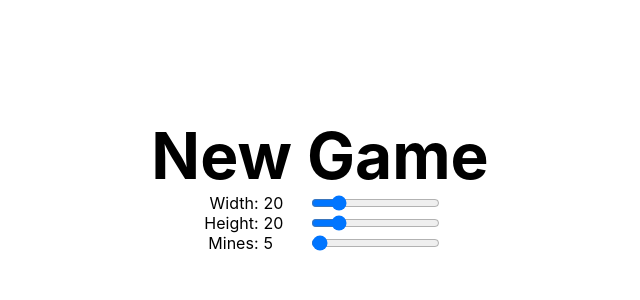
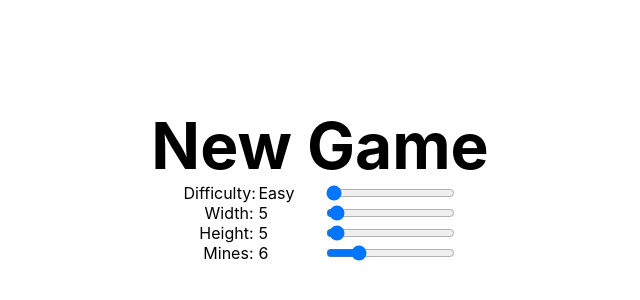
Before and after one commit to wickedjust87/nextjs-react-typescript-minesweeper, a Next.js app: page /new-game in a window 1280 px wide. Shown: the part 214-514 px from the top of the page, without its empty margins (320-960 px from the left). Built offline with nearby package versions, Linux system fonts and the light colour scheme.

Commit message:
adding difficulty text when showing difficulty slider

```diff
--- a/components/Range.tsx
+++ b/components/Range.tsx
@@ -6,18 +6,21 @@ const Range = ({
   constraints,
   id,
   label,
+  onChange,
   value,
-  onChange,
+  valueLabels,
 }: RangeProps) => {
   const onChangeRange = (event: ChangeEvent<HTMLInputElement>) => {
     const value = event.target.value;
     onChange({ [id]: value });
   }
 
+  const valueLabel = valueLabels ? valueLabels[value] : value;
+
   return (
     <div className={styles.container}>
       <label className={styles.label} htmlFor={id}>{label}:</label>
-      <span className={styles.value}>{value}</span>
+      <span className={styles.value}>{valueLabel}</span>
       <input id={id} type="range" min={constraints.Min} max={constraints.Max} onChange={onChangeRange} value={value} />
     </div>
   )
--- a/pages/new-game.tsx
+++ b/pages/new-game.tsx
@@ -2,32 +2,84 @@ import { useCallback, useState } from 'react'
 import type { NextPage } from 'next'
 import Head from 'next/head'
 import styles from '../styles/Home.module.css'
-import { GameConfig, HeightConstraints, MinesConstraints, OptionalGameConfig, WidthConstraints } from './types';
+import {
+  Difficulty,
+  DifficultyConstraints,
+  DifficultyDefaultsEasy,
+  DifficultyDefaultsHard,
+  DifficultyDefaultsMedium,
+  GameConfig,
+  GameDifficulty,
+  HeightConstraints,
+  MinesConstraints,
+  OnChangeCustomSettingsProps,
+  OnChangeDifficultyProps,
+  OptionalGameConfig,
+  OptionalGameDifficulty,
+  WidthConstraints
+} from './types';
 import Range from '../components/Range';
 
-const NewGame: NextPage = () => {
-  const [gameConfig, setGameConfig] = useState<GameConfig>({
-    height: HeightConstraints.Default,
-    mines: MinesConstraints.Default,
-    width: WidthConstraints.Default,
-  });
+const gameDifficultyLabels = {
+  0: 'Easy',
+  1: 'Medium',
+  2: 'Hard',
+  3: 'Custom'
+}
 
-  const MinesConstraintsMax = gameConfig.width * gameConfig.height - 1;
+const getMinesConstraintsMax = (gameConfig: GameConfig) => gameConfig.width * gameConfig.height - 2;
 
-  const onChange = useCallback((valueObject: OptionalGameConfig) => {
+const getDifficultyDefaults = (difficulty: Difficulty | undefined) => {
+  switch (difficulty) {
+    case Difficulty.Easy:
+      return DifficultyDefaultsEasy;
+    case Difficulty.Medium:
+      return DifficultyDefaultsMedium;
+    case Difficulty.Hard:
+      return DifficultyDefaultsHard;
+    default:
+      return null;
+  };
+};
+
+const onChangeDifficulty = ({ setGameConfig, setGameDifficulty }: OnChangeDifficultyProps) => ({ difficulty }: OptionalGameDifficulty) => {
+  const gameConfig = getDifficultyDefaults(difficulty);
+  if (gameConfig) {
+    setGameConfig(gameConfig);
+  }
+
+  if (difficulty) {
+    setGameDifficulty({ difficulty });
+  }
+};
+
+const onChangeCustomSettings = ({ gameConfig, setGameConfig }: OnChangeCustomSettingsProps) => (valueObject: OptionalGameConfig) => {
   let newConfig = {
     ...gameConfig,
     ...valueObject,
   };
 
-    const newMinesConstraintsMax = newConfig.width * newConfig.height - 1;
+  const newMinesConstraintsMax = getMinesConstraintsMax(newConfig);
 
   if (newConfig.mines > newMinesConstraintsMax) {
     newConfig.mines = newMinesConstraintsMax;
   }
 
   setGameConfig(newConfig);
-  }, [gameConfig, setGameConfig]);
+};
+
+const NewGame: NextPage = () => {
+  const [gameDifficulty, setGameDifficulty] = useState<GameDifficulty>({ difficulty: Difficulty.Easy });
+
+  const [gameConfig, setGameConfig] = useState<GameConfig>({
+    height: DifficultyDefaultsEasy.height,
+    mines: DifficultyDefaultsEasy.mines,
+    width: DifficultyDefaultsEasy.width,
+  });
+
+  const MinesConstraintsMax = getMinesConstraintsMax(gameConfig);
+  const onChangeCustomSettingsCallback = onChangeCustomSettings({ gameConfig, setGameConfig });
+  const onChangeDifficultyCallback = onChangeDifficulty({ setGameConfig, setGameDifficulty });
 
   return (
     <div className={styles.container}>
@@ -43,25 +95,33 @@ const NewGame: NextPage = () => {
         </h1>
 
         <Range
+          constraints={DifficultyConstraints}
+          id="difficulty"
+          label="Difficulty"
+          onChange={onChangeDifficultyCallback}
+          value={gameDifficulty.difficulty}
+          valueLabels={gameDifficultyLabels}
+        />
+        <Range
           constraints={WidthConstraints}
           id="width"
           label="Width"
+          onChange={onChangeCustomSettingsCallback}
           value={gameConfig.width}
-          onChange={onChange}
         />
         <Range
           constraints={HeightConstraints}
           id="height"
           label="Height"
+          onChange={onChangeCustomSettingsCallback}
           value={gameConfig.height}
-          onChange={onChange}
         />
         <Range
           constraints={{...MinesConstraints, Max: MinesConstraintsMax}}
           id="mines"
           label="Mines"
+          onChange={onChangeCustomSettingsCallback}
           value={gameConfig.mines}
-          onChange={onChange}
         />
       </main>
     </div>
--- a/pages/types.ts
+++ b/pages/types.ts
@@ -1,18 +1,45 @@
 /* Enums */
 
+export enum DifficultyDefaultsEasy {
+  height = 5,
+  mines = 6,
+  width = 5,
+}
+
+export enum DifficultyDefaultsMedium {
+  height = 10,
+  mines = 30,
+  width = 10,
+}
+
+export enum DifficultyDefaultsHard {
+  height = 99,
+  mines = 3200,
+  width = 99,
+}
+
+export enum Difficulty {
+  Easy,
+  Medium,
+  Hard,
+  Custom,
+}
+
+export enum DifficultyConstraints {
+  Max = 3,
+  Min = 0,
+}
+
 export enum HeightConstraints {
-  Default = 20,
   Max = 99,
   Min = 2,
 }
 
 export enum MinesConstraints {
-  Default = 5,
   Min = 1,
 }
 
 export enum WidthConstraints {
-  Default = 20,
   Max = 99,
   Min = 2,
 }
@@ -25,8 +52,11 @@ export type GameConfig = {
   width: number,
 };
 
+export type GameDifficulty = {
+  difficulty: Difficulty,
+};
+
 export type NumberConstraints = {
-  Default: number,
   Max: number,
   Min: number,
 };
@@ -37,10 +67,31 @@ export type OptionalGameConfig = {
   width?: number,
 };
 
+export type OptionalGameDifficulty = {
+  difficulty?: number,
+};
+
+export type OnChangeCustomSettingsProps = {
+  gameConfig: GameConfig,
+  setGameConfig: (gameConfig: GameConfig) => void,
+};
+
+export type OnChangeDifficultyProps = {
+  setGameConfig: (gameConfig: GameConfig) => void,
+  setGameDifficulty: (gameDifficulty: GameDifficulty) => void,
+};
+
+export type OnChangeRangeProps = {
+  [key:string]: string,
+};
+
+export type ValueLabels = { [key:number]: string };
+
 export type RangeProps = {
   constraints: NumberConstraints,
-  id: keyof GameConfig,
+  id: string,
   label: string,
+  onChange: (valueObject: OnChangeRangeProps) => void,
   value: number,
-  onChange: (valueObject: OptionalGameConfig) => void,
+  valueLabels?: ValueLabels,
 };
--- a/styles/Range.module.css
+++ b/styles/Range.module.css
@@ -4,10 +4,10 @@
 
 .label {
   text-align: right;
-  width: 60px;
+  width: 70px;
   margin-right: 5px;
 }
 
 .value {
-  width: 45px;
+  width: 65px;
 }
```
Lines whose indentation alone changed are shown as unchanged.
